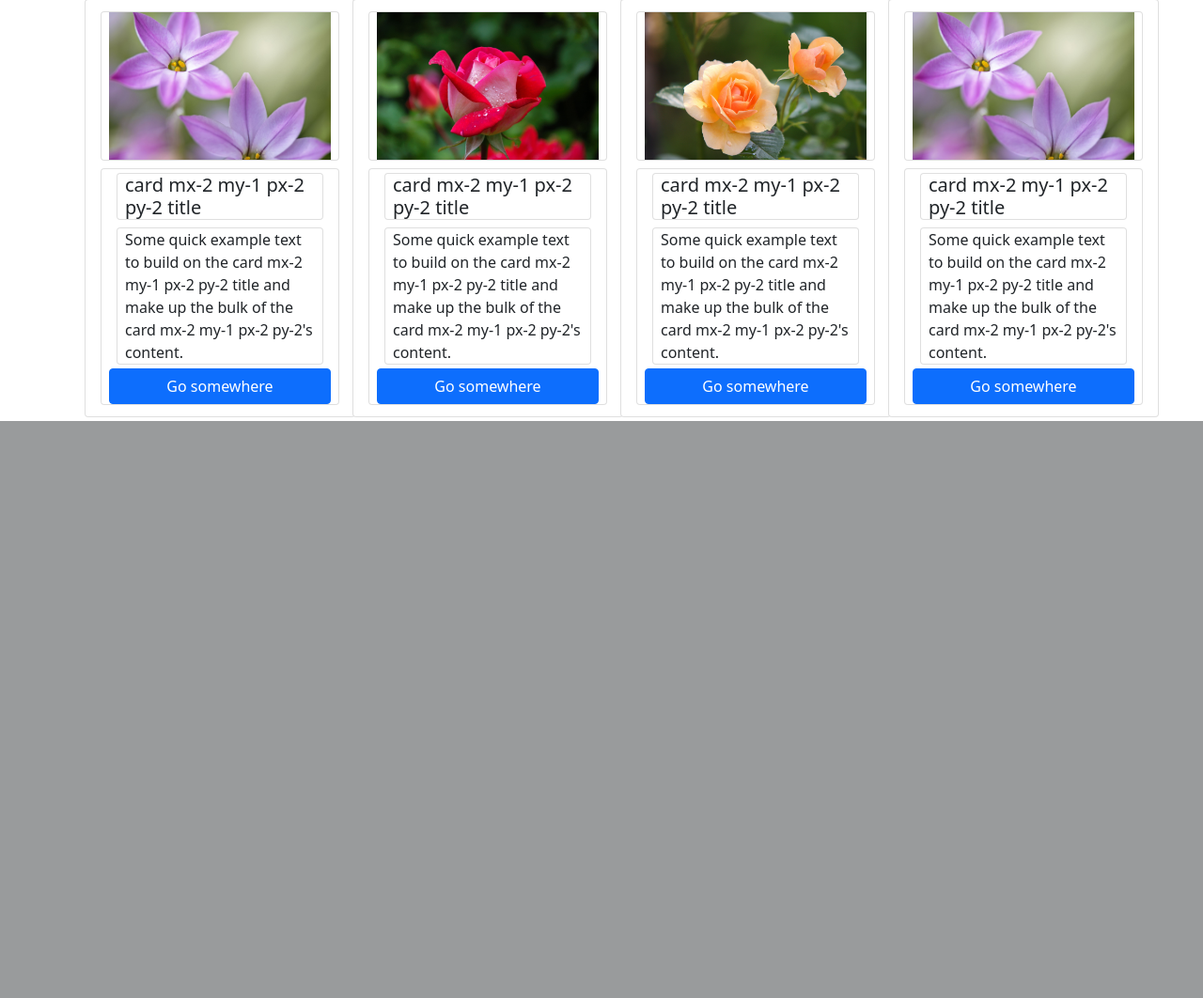
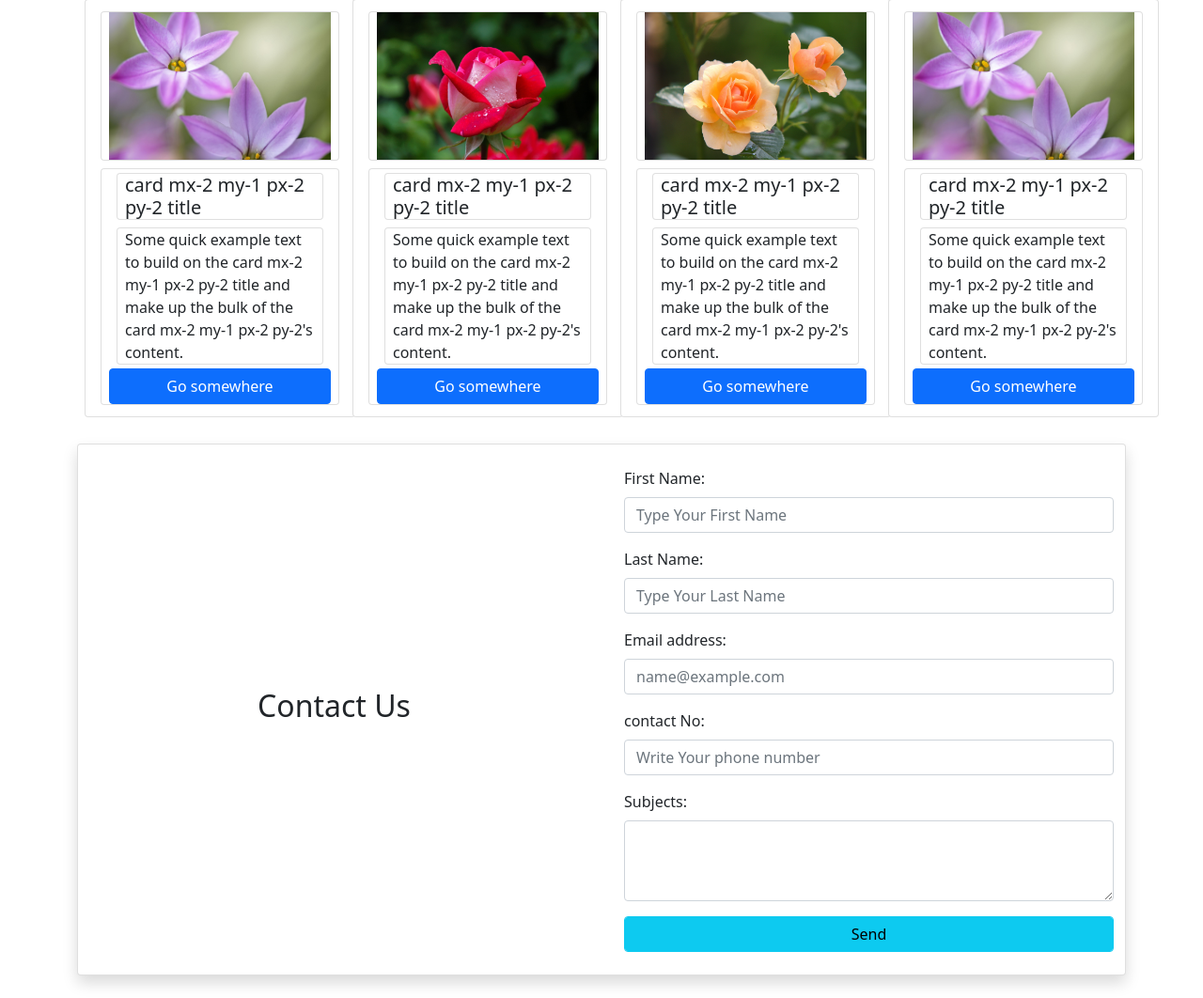
Before and after one commit to motive441/python-css, a Django app: page / in a window 1280 px wide. Shown: the part 1991-3053 px from the top of the page at 94% size. Before the commit the page ends 2439 px from the top, so only its background shows below. Run offline with Django 3.2, Linux system fonts and the light colour scheme.

Commit message:
finished my works

```diff
--- a/store/templates/home.html
+++ b/store/templates/home.html
@@ -204,4 +204,42 @@
 
 </div>
 
+
+<div class="container my-4">
+  <div class="card shadow">
+    <div class="row">
+      <div class="col-md-6 my-auto text-center">
+          <h2>Contact Us</h2>
+      </div>
+
+      <div class="col-md-6 p-2">
+        <form action="" class="p-3">
+          <div class="mb-3">
+            <label for="exampleFormControlInput1" class="form-label">First Name:</label>
+            <input type="text" class="form-control" id="exampleFormControlInput1" placeholder="Type Your First Name">
+          </div>
+          <div class="mb-3">
+            <label for="exampleFormControlInput1" class="form-label">Last Name:</label>
+            <input type="text" class="form-control" id="exampleFormControlInput1" placeholder="Type Your Last Name">
+          </div>
+          <div class="mb-3">
+            <label for="exampleFormControlInput1" class="form-label">Email address:</label>
+            <input type="email" class="form-control" id="exampleFormControlInput1" placeholder="name@example.com">
+          </div>
+          <div class="mb-3">
+            <label for="exampleFormControlInput1" class="form-label">contact No:</label>
+            <input type="number" class="form-control" id="exampleFormControlInput1" placeholder="Write Your phone number">
+          </div>
+          <div class="mb-3">
+            <label for="exampleFormControlTextarea1" class="form-label">Subjects:</label>
+            <textarea class="form-control" id="exampleFormControlTextarea1" rows="3"></textarea>
+          </div>
+
+            <input type="button" class="form-control btn btn-info" value="Send"
+
+        </form>
+      </div>
+    </div>
+  </div>
+</div>
   {% endblock content %}
```
